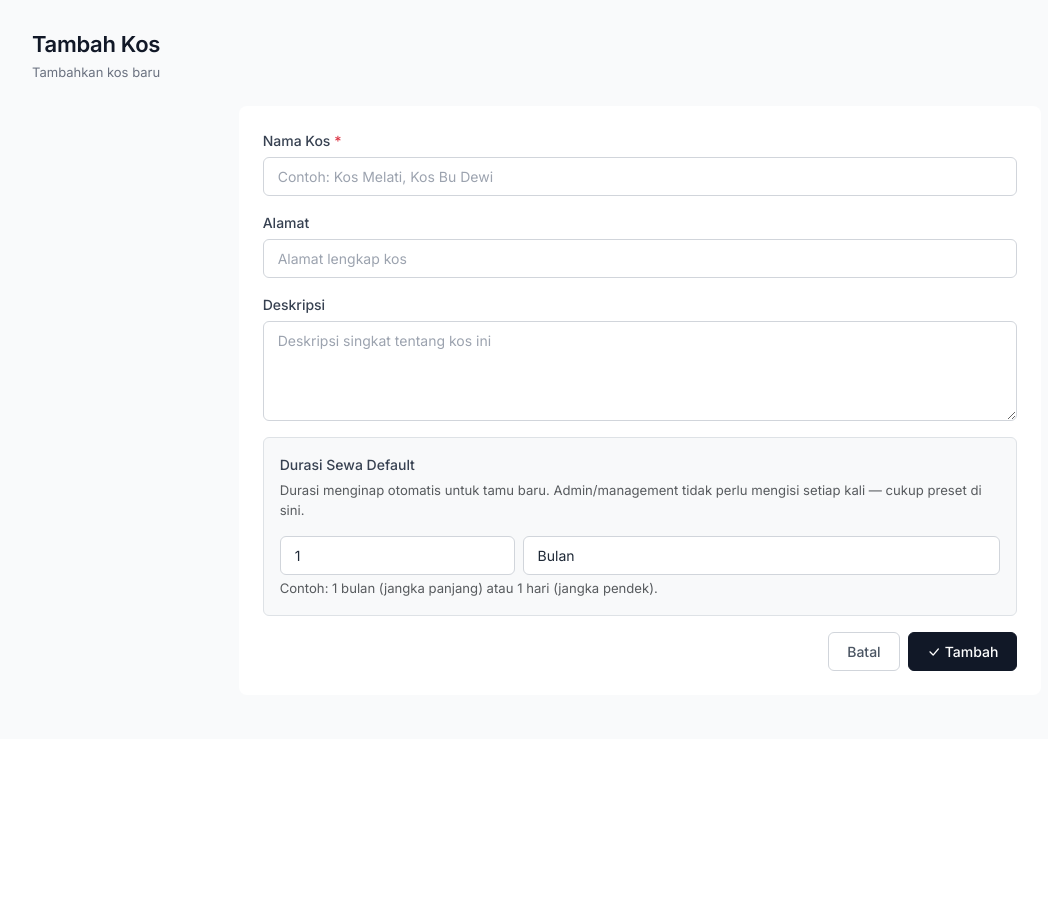
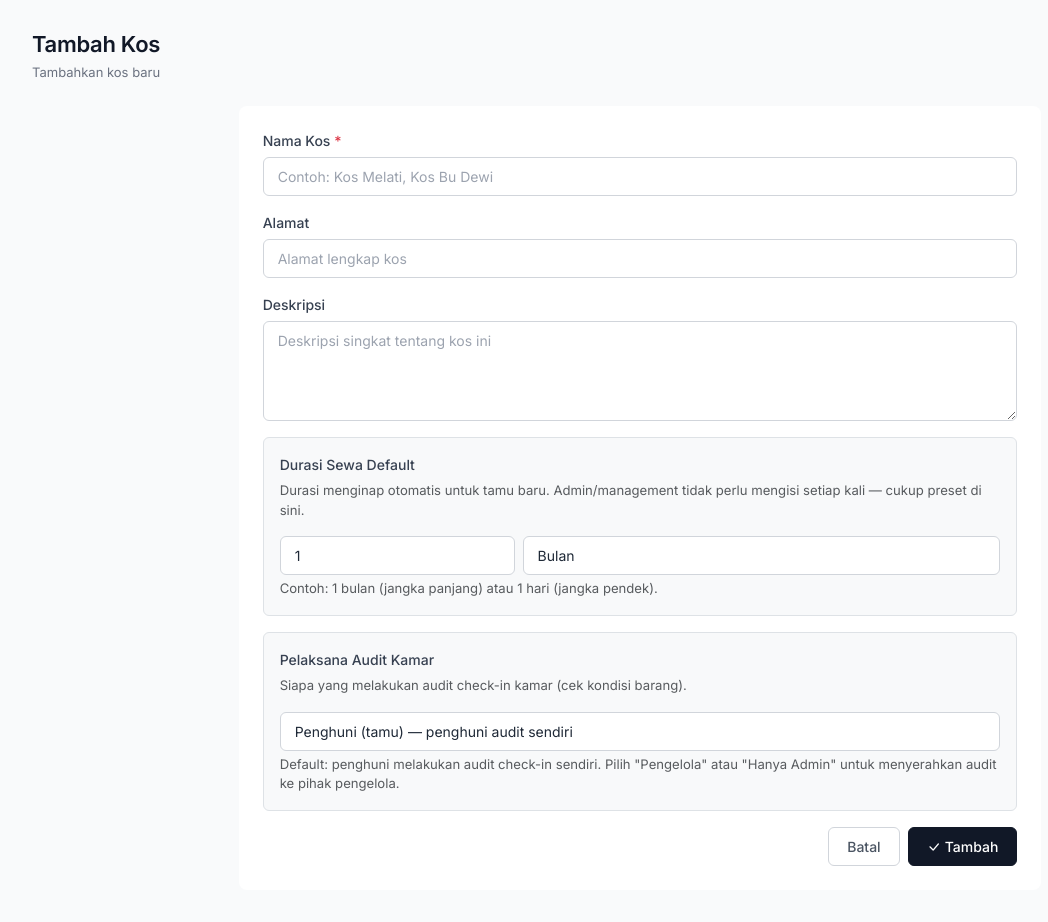
Before and after one commit to Gladbert/sistem_kos, a Flask app: template templates/kos/form.html in a window 1280 px wide. Shown: the part 61-983 px from the top of the page, without its empty margins (0-1048 px from the left). Before the commit the page ends 732 px from the top, so only its background shows below. Run offline with Flask 3, Linux system fonts and the light colour scheme; the template is opened without the code that fills it, so the values that code supplies are empty; the visitor is signed in with stand-in values (Sample User, id 1).

Commit message:
feat: per-kos audit-role setting (client/management/admin) - who performs room audits; guest audit CTA gated

```diff
--- a/models.py
+++ b/models.py
@@ -8,6 +8,9 @@ import secrets
 
 # Allowed default-stay units, shared by kos preset + booking request forms
 DEFAULT_STAY_UNITS = ("hari", "minggu", "bulan", "tahun")
+
+# Who is allowed to perform room audits for a kos (admin can change per kos)
+AUDIT_ROLES = ("client", "management", "admin")
 
 
 def compute_keluar(tgl_masuk, value, unit):
@@ -43,6 +46,8 @@ class Kos(db.Model):
     # re-type it for every new guest. unit: hari | minggu | bulan | tahun
     default_stay_value = db.Column(db.Integer, default=1)
     default_stay_unit = db.Column(db.String(10), default="bulan")
+    # Who performs room audits: client (guest does own check-in) | management | admin
+    audit_role = db.Column(db.String(20), default="client")
 
     rooms = db.relationship("Room", backref="kos", lazy="dynamic")
     user_roles = db.relationship("UserKos", backref="kos", lazy="dynamic")
--- a/templates/dashboard/client.html
+++ b/templates/dashboard/client.html
@@ -128,10 +128,12 @@
                     <div>
                         {% if audit_in %}
                         <span class="badge badge-success fs-6 px-3 py-2"><i class="bi bi-check-circle me-1"></i>Check-in Selesai</span>
-                        {% else %}
+                        {% elif guest_can_audit %}
                         <a href="{{ url_for('audit.check_in', booking_id=booking_aktif.id) }}" class="btn btn-primary btn-sm">
                             <i class="bi bi-clipboard me-1"></i>Audit Check-in
                         </a>
+                        {% else %}
+                        <span class="badge badge-secondary fs-6 px-3 py-2"><i class="bi bi-clock me-1"></i>Menunggu audit pengelola</span>
                         {% endif %}
                     </div>
                     <div>
--- a/templates/kos/form.html
+++ b/templates/kos/form.html
@@ -54,6 +54,18 @@
                         <div class="form-text">Contoh: 1 bulan (jangka panjang) atau 1 hari (jangka pendek).</div>
                     </div>
 
+                    <div class="border rounded p-3 bg-light mb-3">
+                        <label class="form-label fw-medium">Pelaksana Audit Kamar</label>
+                        <p class="text-muted small mb-3">Siapa yang melakukan audit check-in kamar (cek kondisi barang).</p>
+                        {% set cur_audit = (kos.audit_role if kos and kos.audit_role else (submitted.audit_role if submitted and submitted.audit_role else 'client')) %}
+                        <select name="audit_role" class="form-select">
+                            <option value="client" {% if cur_audit == 'client' %}selected{% endif %}>Penghuni (tamu) — penghuni audit sendiri</option>
+                            <option value="management" {% if cur_audit == 'management' %}selected{% endif %}>Pengelola (admin + management)</option>
+                            <option value="admin" {% if cur_audit == 'admin' %}selected{% endif %}>Hanya Admin</option>
+                        </select>
+                        <div class="form-text">Default: penghuni melakukan audit check-in sendiri. Pilih "Pengelola" atau "Hanya Admin" untuk menyerahkan audit ke pihak pengelola.</div>
+                    </div>
+
                     <div class="d-flex gap-2 justify-content-end">
                         <a href="{{ url_for('kos.index') }}" class="btn btn-outline-secondary">Batal</a>
                         <button type="submit" class="btn btn-primary">
```
Also changed, not shown: routes/audit.py (+25 -4 lines), routes/dashboard.py (+6 -2 lines), routes/kos.py (+11 -5 lines), supabase/migrations/20260812010000_kos_audit_role.sql (added).
